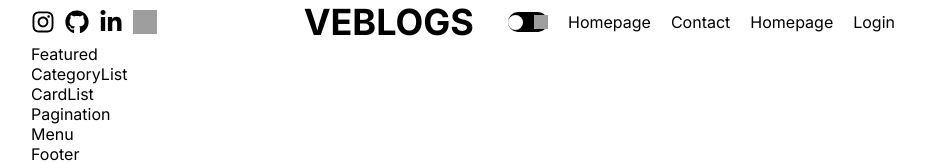
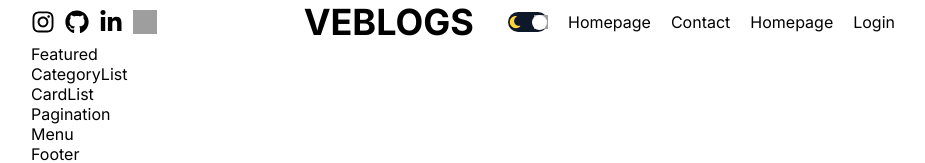
Before and after one commit to reynaldo0/veblogs-dev, a Next.js app: page / in a window 1280 px wide. Shown: the top 163 px of the page, without its empty margins (177-1102 px from the left). Built offline with nearby package versions, Linux system fonts and the light colour scheme; grey boxes are pictures that could not be loaded.

Commit message:
new : theme toggle on click

```diff
--- a/src/app/globals.css
+++ b/src/app/globals.css
@@ -21,7 +21,7 @@
   text-decoration: none;
 }
 
-.dark{
+.dark {
   --bg:#0f172a;
   --textColor: #ddd;
   --softBg: #1f273a;
--- a/src/components/ThemeToggle/ThemeToggle.jsx
+++ b/src/components/ThemeToggle/ThemeToggle.jsx
@@ -1,23 +1,32 @@
-"use client"
+"use client";
 
-import React, { useContext } from 'react'
-import styles from './ThemeToggle.module.css'
-import Image from 'next/image'
-import { ThemeContext } from '@/context/ThemeContext'
+import React, { useContext } from "react";
+import styles from "./ThemeToggle.module.css";
+import Image from "next/image";
+import { ThemeContext } from "@/context/ThemeContext";
 
 const ThemeToggle = () => {
-
-  const {toggle, theme} = useContext(ThemeContext)
-
-  console.log(theme)
+  const { toggle, theme } = useContext(ThemeContext);
 
   return (
-    <div className={styles.container} onClick={toggle}>
-      <Image src='/svg/moon.svg' alt='' width={14} height={14} />
-      <div className={styles.ball}></div>
-      <Image src='/svg/sun.svg' alt='' width={14} height={14} />
+    <div className={styles.container} onClick={toggle}
+    style={
+      theme === "dark"
+        ? { backgroundColor: "white" }
+        : { backgroundColor: "#0f172a" }
+    }>
+      <Image src="/svg/moon.svg" alt="" width={14} height={14} />
+      <div
+        className={styles.ball}
+        style={
+          theme === "dark"
+            ? { left: 1, background: "#0f172a" }
+            : { right: 1, background: "white" }
+        }
+      ></div>
+      <Image src="/svg/sun.svg" alt="" width={14} height={14} />
     </div>
-  )
-}
+  );
+};
 
-export default ThemeToggle
+export default ThemeToggle;
--- a/src/components/ThemeToggle/ThemeToggle.module.css
+++ b/src/components/ThemeToggle/ThemeToggle.module.css
@@ -6,7 +6,6 @@
     display: flex;
     align-items: center;
     justify-content: space-between;
-    background-color: black;
     position: relative;
 }
 
@@ -14,7 +13,5 @@
     width: 15px;
     height: 15px;
     border-radius: 50%;
-    background-color: white;
     position: absolute;
-    left: 0;
 }
--- a/src/context/ThemeContext.jsx
+++ b/src/context/ThemeContext.jsx
@@ -4,7 +4,7 @@
 export const ThemeContext = createContext();
 
 const getFromLocalStorage = () => {
-  if (typeof window !== undefined) {
+  if (typeof window !== "undefined") {
     const value = localStorage.getItem("theme");
     return value || "light";
   }
```
